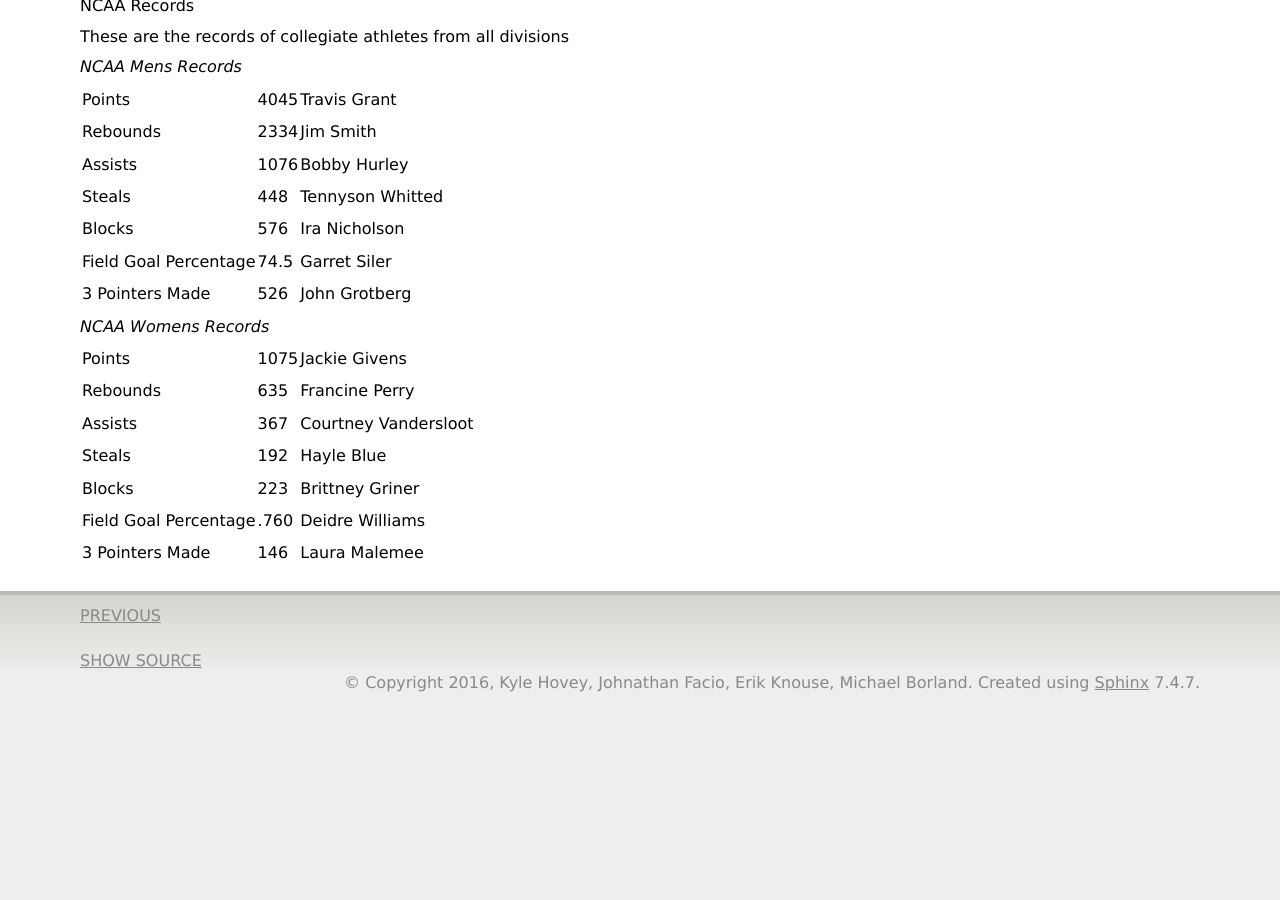
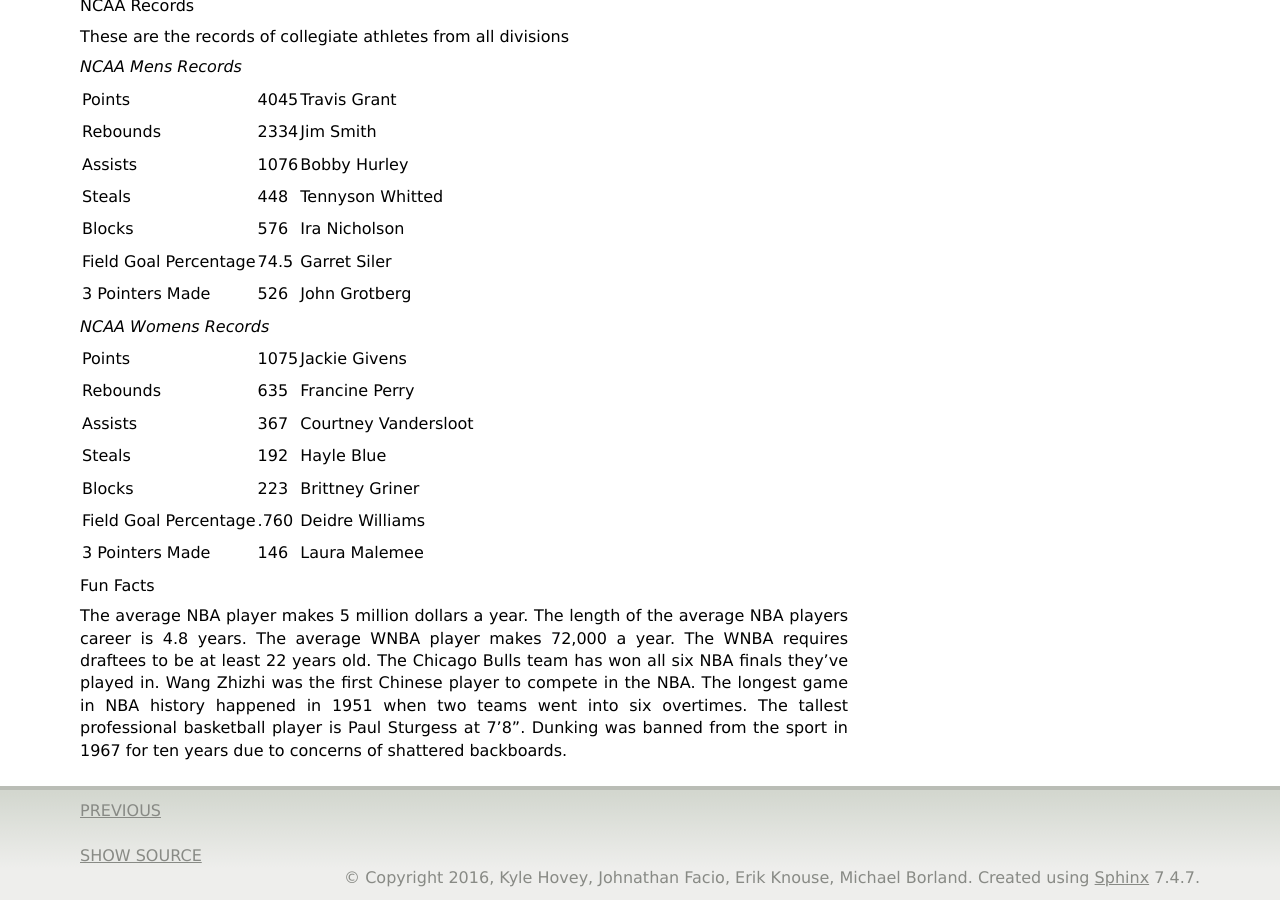
Before and after one commit to michaelborlandKeys/4Sports, a Sphinx documentation site: the page built from source/basketball/basketball-stats.rst, in a window 1280 px wide and 900 px high, scrolled down 1482 px. Built offline with Sphinx 7.4.7, drawn with Linux system fonts in a browser that asks for light colours; before the commit the page ends 2186 px from its top, so only the background shows below that.

Commit message:
no message

```diff
--- a/source/basketball/basketball-stats.rst
+++ b/source/basketball/basketball-stats.rst
@@ -146,3 +146,7 @@ These are the records of collegiate athletes from all divisions
 +----------------------------------+--------+-------------------------------------+
 | 3 Pointers Made                  | 146    | Laura Malemee                       |
 +----------------------------------+--------+-------------------------------------+
+
+Fun Facts
+
+The average NBA player makes 5 million dollars a year. The length of the average NBA players career is 4.8 years. The average WNBA player makes 72,000 a year. The WNBA requires draftees to be at least 22 years old. The Chicago Bulls team has won all six NBA finals they've played in. Wang Zhizhi was the first Chinese player to compete in the NBA. The longest game in NBA history happened in 1951 when two teams went into six overtimes. The tallest professional basketball player is Paul Sturgess at 7'8". Dunking was banned from the sport in 1967 for ten years due to concerns of shattered backboards.
```
